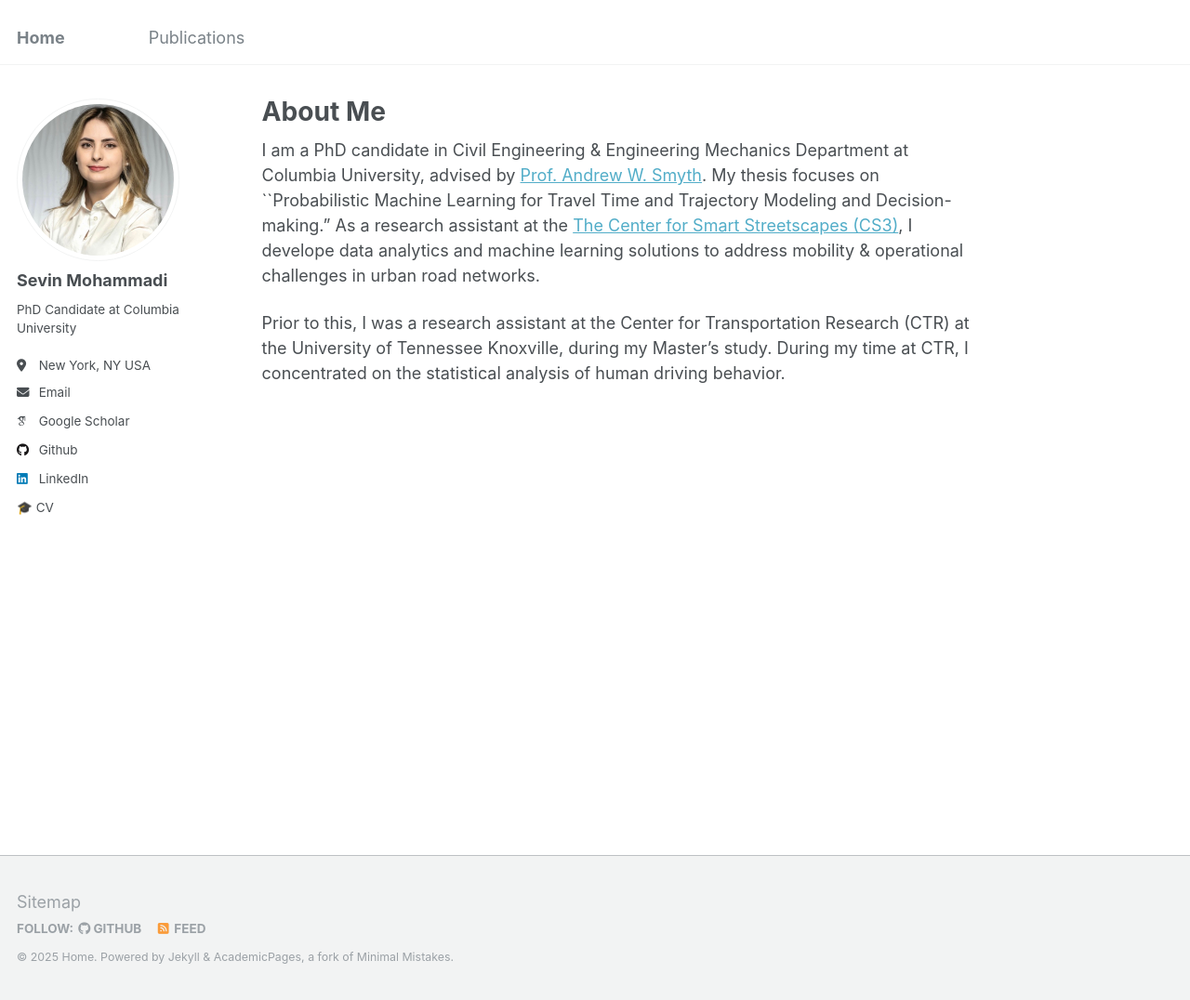
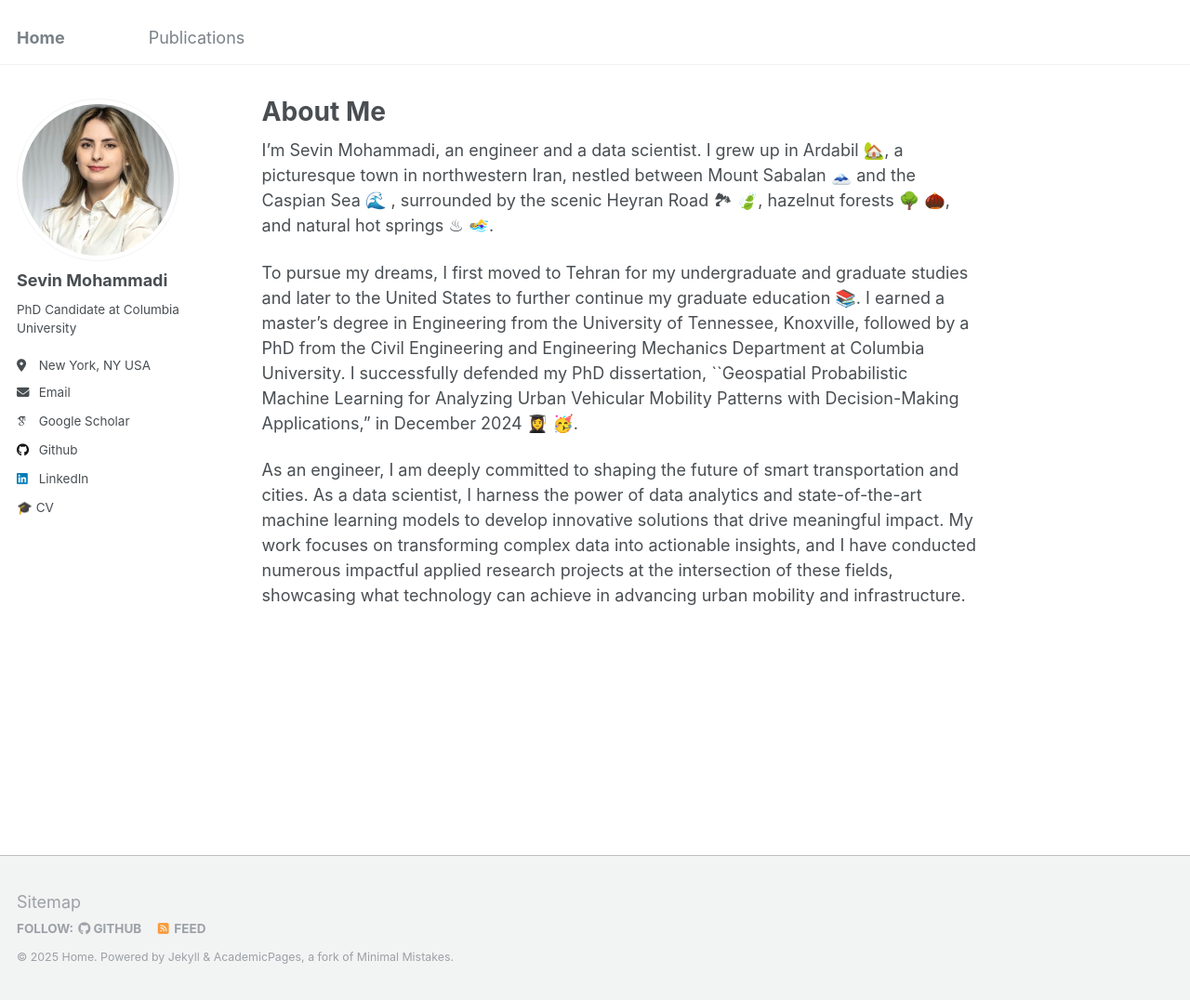
Before and after one commit to sev-90/sev-90.github.io, a Jekyll site: the page built from _pages/about.md, in a window 1280 px wide and 1076 px high. Shown: the whole window at 93% size. Built offline with Jekyll 4.4.1, drawn with Linux system fonts in a browser that asks for light colours; some web fonts are replaced.

Commit message:
Update about.md

```diff
--- a/_pages/about.md
+++ b/_pages/about.md
@@ -9,6 +9,8 @@ redirect_from:
   - /about.html
 ---
 {% include seo.html %}
-I am a PhD candidate in Civil Engineering & Engineering Mechanics Department at Columbia University, advised by [Prof. Andrew W. Smyth](https://www.engineering.columbia.edu/faculty-staff/directory/andrew-w-smyth). My thesis focuses on ``Probabilistic Machine Learning for Travel Time and Trajectory Modeling and Decision-making." As a research assistant at the [The Center for Smart Streetscapes (CS3)](https://cs3-erc.org/), I develope data analytics and machine learning solutions to address mobility & operational challenges in urban road networks.
+I'm Sevin Mohammadi, an engineer and a data scientist. I grew up in Ardabil 🏡, a picturesque town in northwestern Iran, nestled between Mount Sabalan 🗻 and the Caspian Sea 🌊 , surrounded by the scenic Heyran Road 🏞 🍃, hazelnut forests 🌳 🌰, and natural hot springs ♨ 🏊‍♀️.
 
-Prior to this, I was a research assistant at the Center for Transportation Research (CTR) at the University of Tennessee Knoxville, during my Master's study. During my time at CTR, I concentrated on the statistical analysis of human driving behavior.
+To pursue my dreams, I first moved to Tehran for my undergraduate and graduate studies and later to the United States to further continue my graduate education 📚. I earned a master’s degree in Engineering from the University of Tennessee, Knoxville, followed by a PhD from the Civil Engineering and Engineering Mechanics Department at Columbia University. I successfully defended my PhD dissertation, ``Geospatial Probabilistic Machine Learning for Analyzing Urban Vehicular Mobility Patterns with Decision-Making Applications," in December 2024 👩‍🎓 🥳.
+
+As an engineer, I am deeply committed to shaping the future of smart transportation and cities. As a data scientist, I harness the power of data analytics and state-of-the-art machine learning models to develop innovative solutions that drive meaningful impact. My work focuses on transforming complex data into actionable insights, and I have conducted numerous impactful applied research projects at the intersection of these fields, showcasing what technology can achieve in advancing urban mobility and infrastructure.
```
